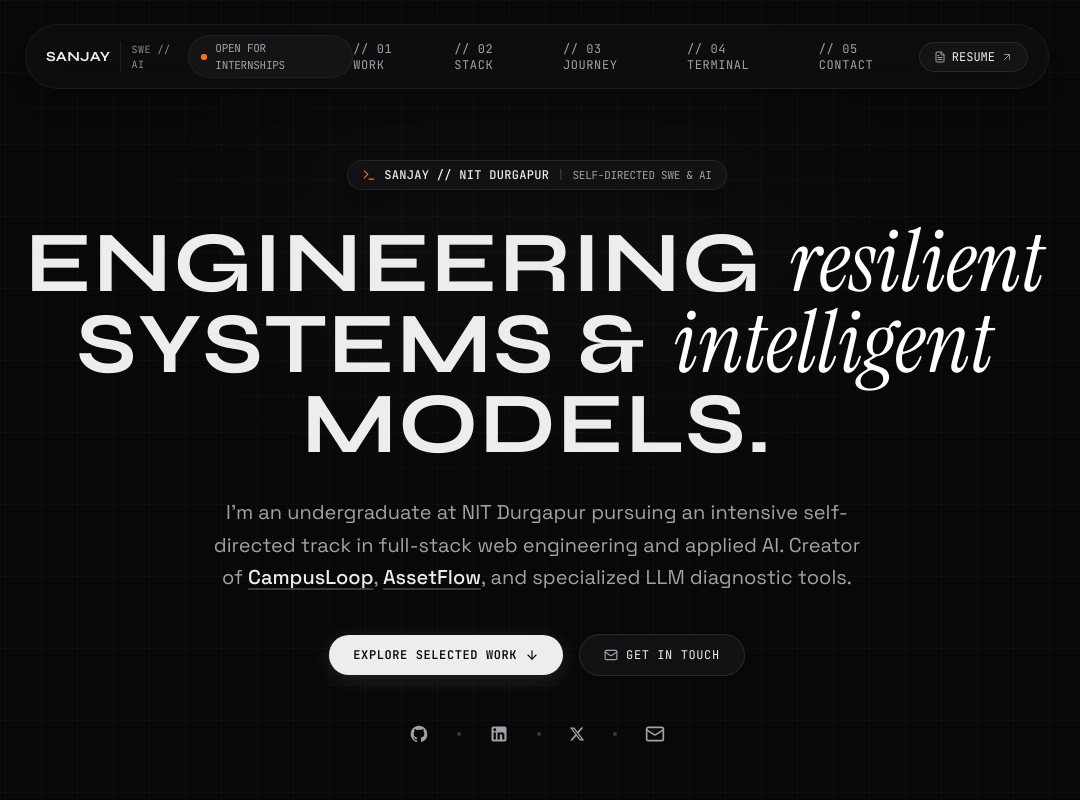
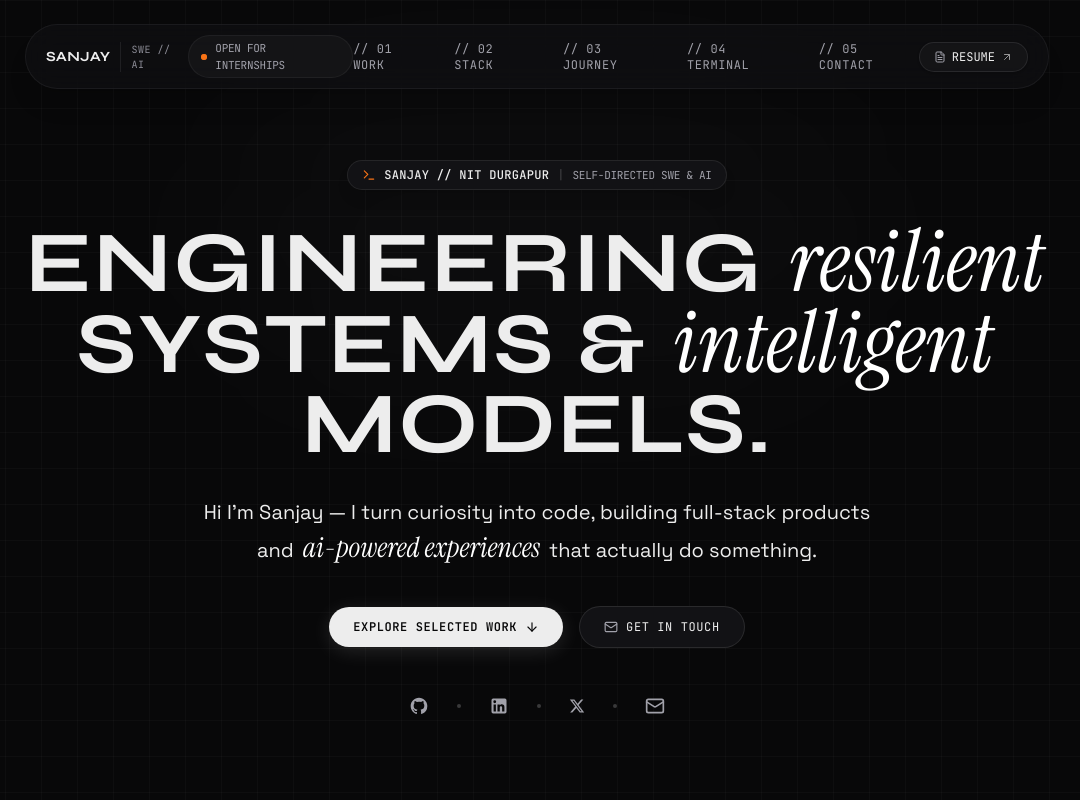
Before and after one commit to sanjaycodes-code/Portfolio, a React (Vite) app: page / in a window 1280 px wide. Shown: the top 800 px of the page, without its empty margins (103-1183 px from the left). Built offline with nearby package versions, Linux system fonts and the light colour scheme.

Commit message:
feat(hero): replace hero value prop with new bio opening line and enforce no-cache headers

```diff
--- a/index.html
+++ b/index.html
@@ -10,6 +10,9 @@
     <meta name="robots" content="index, follow" />
     <meta name="theme-color" content="#080809" />
     <meta name="color-scheme" content="dark" />
+    <meta http-equiv="Cache-Control" content="no-cache, no-store, must-revalidate" />
+    <meta http-equiv="Pragma" content="no-cache" />
+    <meta http-equiv="Expires" content="0" />
 
     <!-- Canonical & Favicon -->
     <link rel="canonical" href="https://portfolio-sanjay-codes.vercel.app" />
--- a/src/components/sections/Hero.tsx
+++ b/src/components/sections/Hero.tsx
@@ -87,21 +87,16 @@ export function Hero() {
             MODELS.
           </motion.h1>
 
-          {/* Value Proposition Body Copy in Space Grotesk */}
+          {/* Value Proposition Body Copy in Space Grotesk with Instrument Serif accent */}
           <motion.p
             variants={itemVariants}
-            className="mt-6 sm:mt-8 text-base sm:text-lg md:text-xl text-[#A1A1AA] max-w-2xl mx-auto font-['Space_Grotesk'] leading-relaxed font-normal"
+            className="mt-6 sm:mt-8 text-base sm:text-lg md:text-xl text-[#EDEDED] max-w-2xl mx-auto font-['Space_Grotesk'] leading-relaxed font-normal"
           >
-            I’m an undergraduate at NIT Durgapur pursuing an intensive self-directed
-            track in full-stack web engineering and applied AI. Creator of{' '}
-            <span className="text-[#EDEDED] font-medium underline decoration-white/20 underline-offset-4">
-              CampusLoop
-            </span>
-            ,{' '}
-            <span className="text-[#EDEDED] font-medium underline decoration-white/20 underline-offset-4">
-              AssetFlow
-            </span>
-            , and specialized LLM diagnostic tools.
+            Hi I&apos;m Sanjay — I turn curiosity into code, building full-stack products and{' '}
+            <span className="font-['Instrument_Serif'] italic font-normal text-white lowercase tracking-normal px-1 text-xl sm:text-2xl md:text-[1.75rem] inline-block">
+              AI-powered experiences
+            </span>{' '}
+            that actually do something.
           </motion.p>
 
           {/* Action Trigger Group */}
```
Also changed, not shown: vercel.json.
